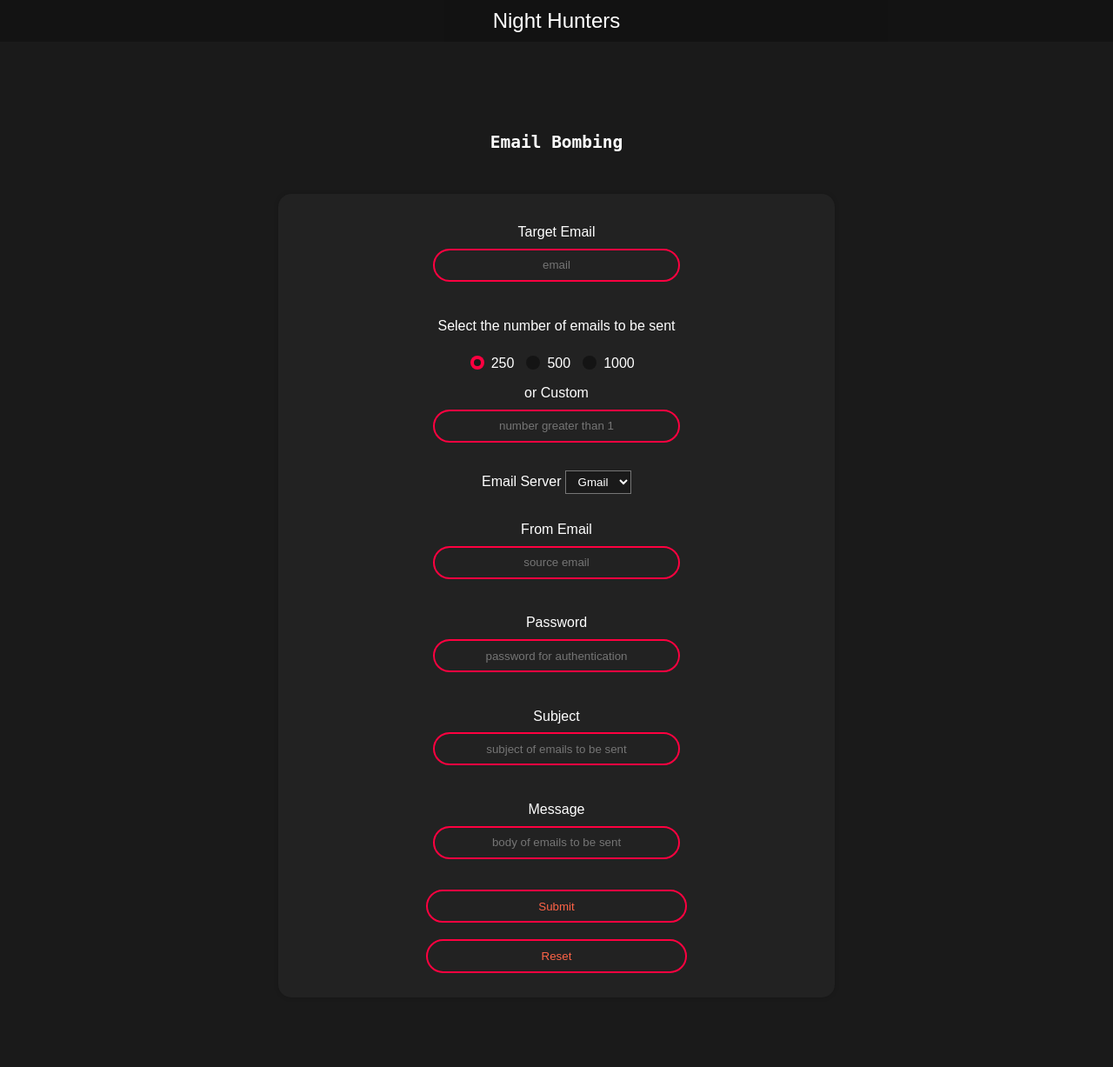
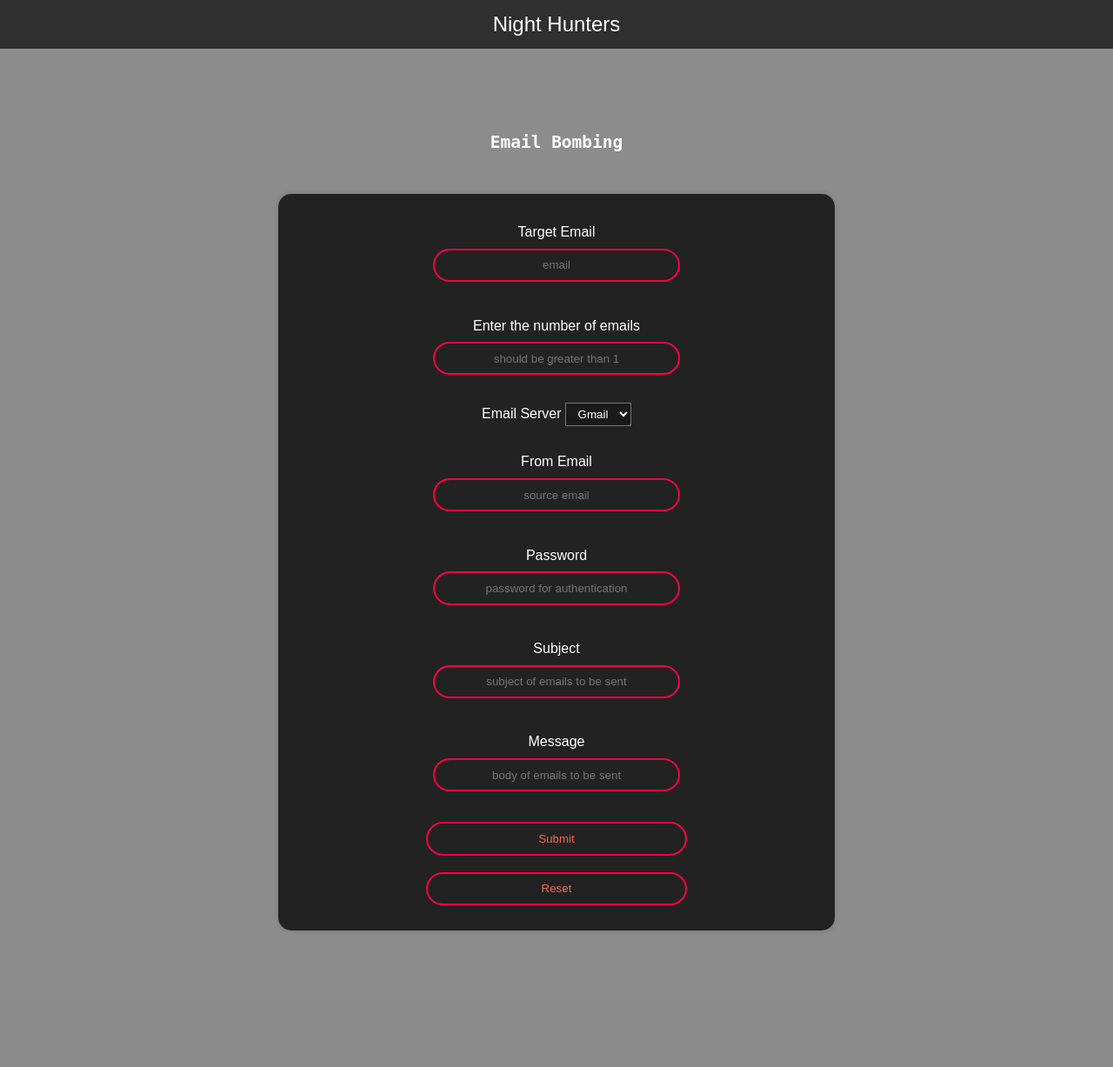
Before and after one commit to utkarsh48/Night-Hunters, a Django app: template app/templates/app/form.html in a window 1280 px wide. Shown: the whole page at 87% size. After the commit the page ends 1070 px from the top, so only its background shows below. Run offline with Django 3.2, Linux system fonts and the light colour scheme; the template is opened without the code that fills it, so the values that code supplies are empty.

Commit message:
change def file

```diff
--- a/app/static/app/style.css
+++ b/app/static/app/style.css
@@ -18,7 +18,8 @@
 }
 
 header {
-  height: 3rem;
+  height: 3.5rem;
+  min-height: 50px;
   position: fixed;
   top: 0;
   left: 0;
@@ -83,7 +84,7 @@
 
 main {
   overflow: hidden;
-  background-color: #1a1a1a;
+  background-color: rgba(26, 26, 26, 0.5);
   padding: 2rem;
 }
 
--- a/app/static/app/style.scss
+++ b/app/static/app/style.scss
@@ -19,7 +19,8 @@
 }
 
 header{
-  height: 3rem;
+  height: 3.5rem;
+  min-height: 50px;
   position: fixed;
   top: 0;
   left: 0;
@@ -70,7 +71,7 @@
 /////////////////////////////////////////////////overflow can be bug
 main{
   overflow: hidden;
-  background-color: rgb(26,26,26);
+  background-color: rgba(26,26,26, 0.5);
   padding: 2rem;
   article.wrapper{
     h2{
@@ -80,6 +81,7 @@
       color: white;
     }
   }
+
   section.route-link-parent{
     padding: 1.2rem;
     display: flex;
--- a/app/templates/app/form.html
+++ b/app/templates/app/form.html
@@ -24,28 +24,13 @@
         </label>
 
         <div>
-          <label style="display: block; margin: 1rem;">Select the number of emails to be sent</label>
-          <label class="interact-radio-label">
-            250
-            <input required checked type="radio" class="interact-radio" value="250" name="bombMode">
-            <span class="checkmark"></span>
-          </label>
-          <label class="interact-radio-label">
-            500
-            <input required type="radio" class="interact-radio" value="500" name="bombMode">
-            <span class="checkmark"></span>
-          </label>
-          <label class="interact-radio-label">
-            1000
-            <input required type="radio" class="interact-radio" value="1000" name="bombMode">
-            <span class="checkmark"></span>
-          </label>
           <label style="display: block; margin: 1rem;">
-            or Custom
-            <input required type="text" placeholder="number greater than 1" class="interact" name="bombMode">
+            Enter the number of emails
+            <input type="text" placeholder="should be greater than 1" class="interact" name="bombMode">
         </div>
 
-        <label>Email Server
+        <label class="toolTip">Email Server
+          <span class="toolTipText">Only three servers are implemented. Rest will be updated.</span>
           <select name="emailServer">
             <option value="1">Gmail</option>
             <option value="2">Yahoo</option>
```
Also changed, not shown: app/static/app/particle-control.js (+0 -17 lines), app/templates/app/base.html (+21 -1 lines), app/templates/app/def.html (+20 -4 lines), db.sqlite3, 1 other file.
